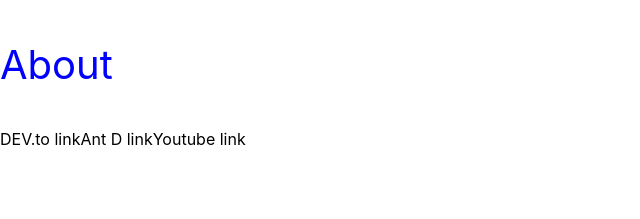
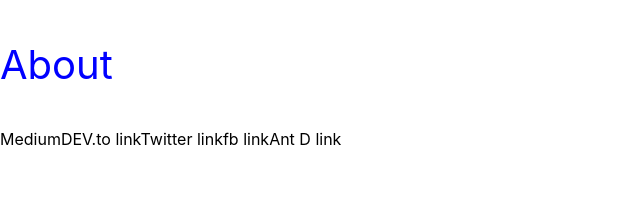
Before and after one commit to AnthonyDelaCruz/scan, a Next.js app: page /about in a window 1280 px wide. Shown: the top 219 px of the page, without its empty margins (0-640 px from the left). Built offline with nearby package versions, Linux system fonts and the light colour scheme.

Commit message:
added links again

```diff
--- a/pages/about.js
+++ b/pages/about.js
@@ -8,9 +8,11 @@ export default function About() {
                 <title>About</title>
             </Head>
             <p style={{ fontSize: '40px', color: 'blue' }}>About</p>
+            <a href='https://medium.com/'>Medium</a>
             <a href='https://dev.to'>DEV.to link</a>
+            <a href='https://twitter.com'>Twitter link</a>
+            <a href='https://facebook.com'>fb link</a>
             <a href='https://ant.design'>Ant D link</a>
-            <a href='https://youtube.com'>Youtube link</a>
         </div>
     )
 }
```
